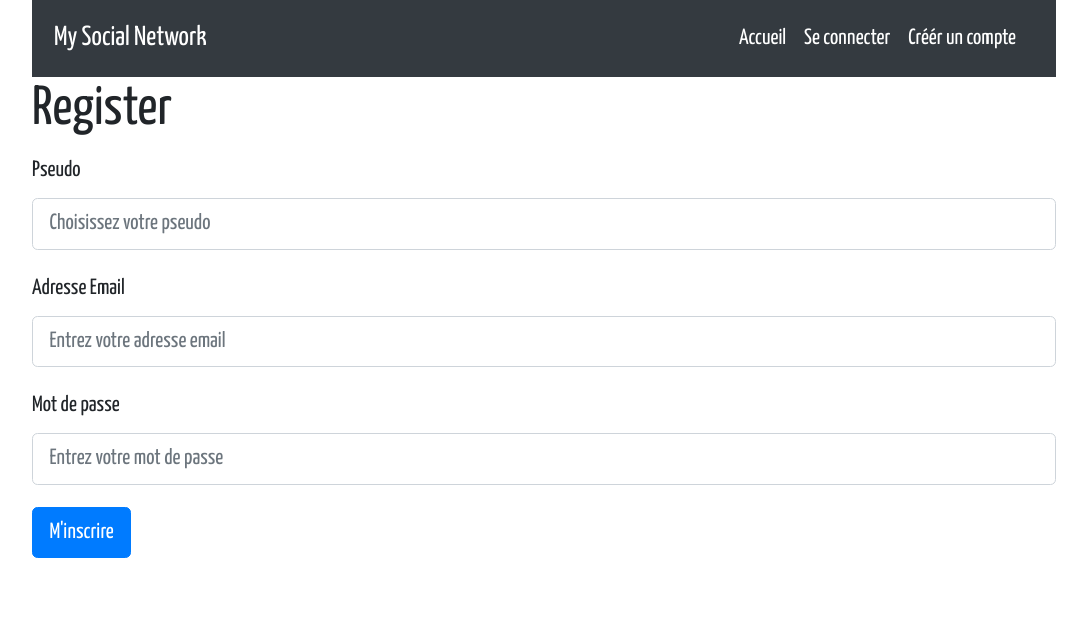
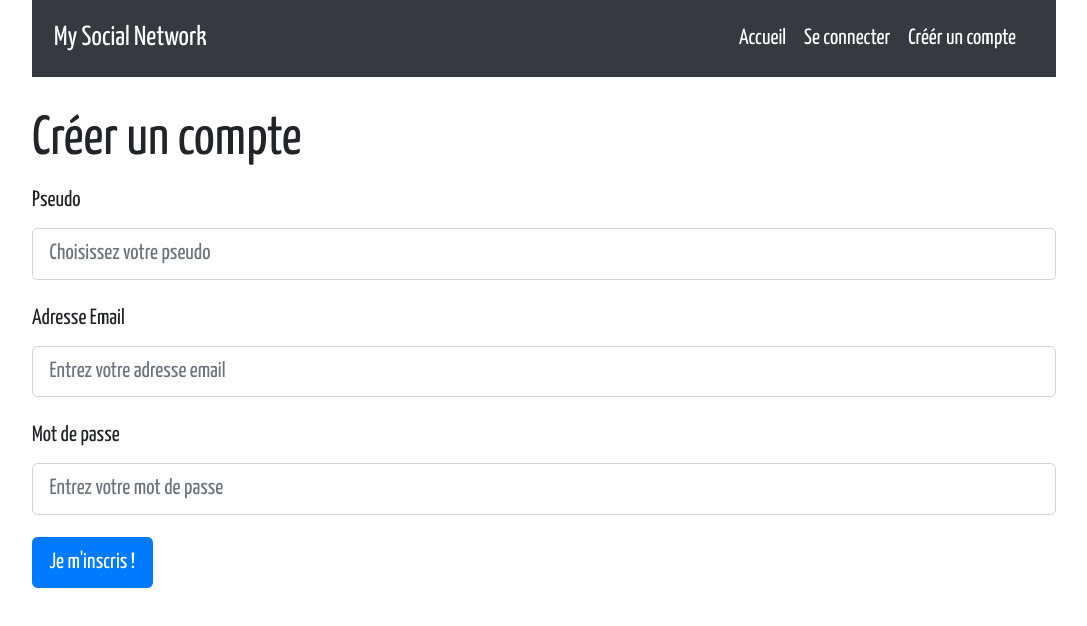
Before and after one commit to MaximeCastillo/react-redux-social-network, a React (Create React App) app: page /register in a window 1280 px wide. Shown: the top 626 px of the page, without its empty margins (96-1183 px from the left). Built offline with nearby package versions, Linux system fonts and the light colour scheme.

Commit message:
Style : Ajout de marges entre Navbar et pages...

```diff
--- a/src/pages/Login/index.jsx
+++ b/src/pages/Login/index.jsx
@@ -50,7 +50,7 @@ const Login = () => {
   }
 
   return (
-    <div>
+    <div style={{ marginTop: "30px" }}>
       <h1>Se connecter</h1>
       <form onSubmit={newLogin}>
         <div className="form-group">
--- a/src/pages/OtherProfile/index.jsx
+++ b/src/pages/OtherProfile/index.jsx
@@ -58,9 +58,9 @@ const OtherProfile = () => {
   }, [token, userID, posts])
 
   return (
-    <section>
+    <section style={{ marginTop: "30px" }}>
       <h1>Bienvenue sur le profil de {user.username}</h1>
-      <p>{user.description}</p>
+      <p>"{user.description}"</p>
       <div className="d-flex" style={{flexWrap: 'wrap'}}>
         {userPosts.map((post) => (
           <Post post={post} key={post.id}/>
--- a/src/pages/Profile/index.jsx
+++ b/src/pages/Profile/index.jsx
@@ -67,9 +67,9 @@ const Profile = () => {
 
 
   return (
-    <section>
-      <h1>Bienvenue sur votre profil {user.username} !</h1>
-      <p>{user.description}</p>
+    <section style={{ marginTop: "30px" }}>
+      <h1>Bienvenue sur votre profil, {user.username} !</h1>
+      <p>"{user.description}"</p>
 
       <form onSubmit={profilChange}>
         <div className="form-group">
@@ -99,7 +99,7 @@ const Profile = () => {
           Modifier mes informations
         </button>
       </form>
-      <div className="d-flex" style={{flexWrap: 'wrap'}}>
+      <div className="d-flex" style={{ flexWrap: 'wrap', marginTop: "30px" }}>
         {userPosts.map((post) => (
           <Post post={post} key={post.id}/>
         ))}
--- a/src/pages/Register/index.jsx
+++ b/src/pages/Register/index.jsx
@@ -52,8 +52,8 @@ const Register = () => {
   }
 
   return (
-    <div>
-      <h1>Register</h1>
+    <div style={{ marginTop: "30px" }}>
+      <h1>Créer un compte</h1>
       <form onSubmit={newRegister}>
         <div className="form-group">
           <label htmlFor="pseudo">Pseudo</label>
@@ -90,7 +90,7 @@ const Register = () => {
         </div>
 
         <button type="submit" className="btn btn-primary">
-          M'inscrire
+          Je m'inscris !
         </button>
       </form>
     </div>
```
